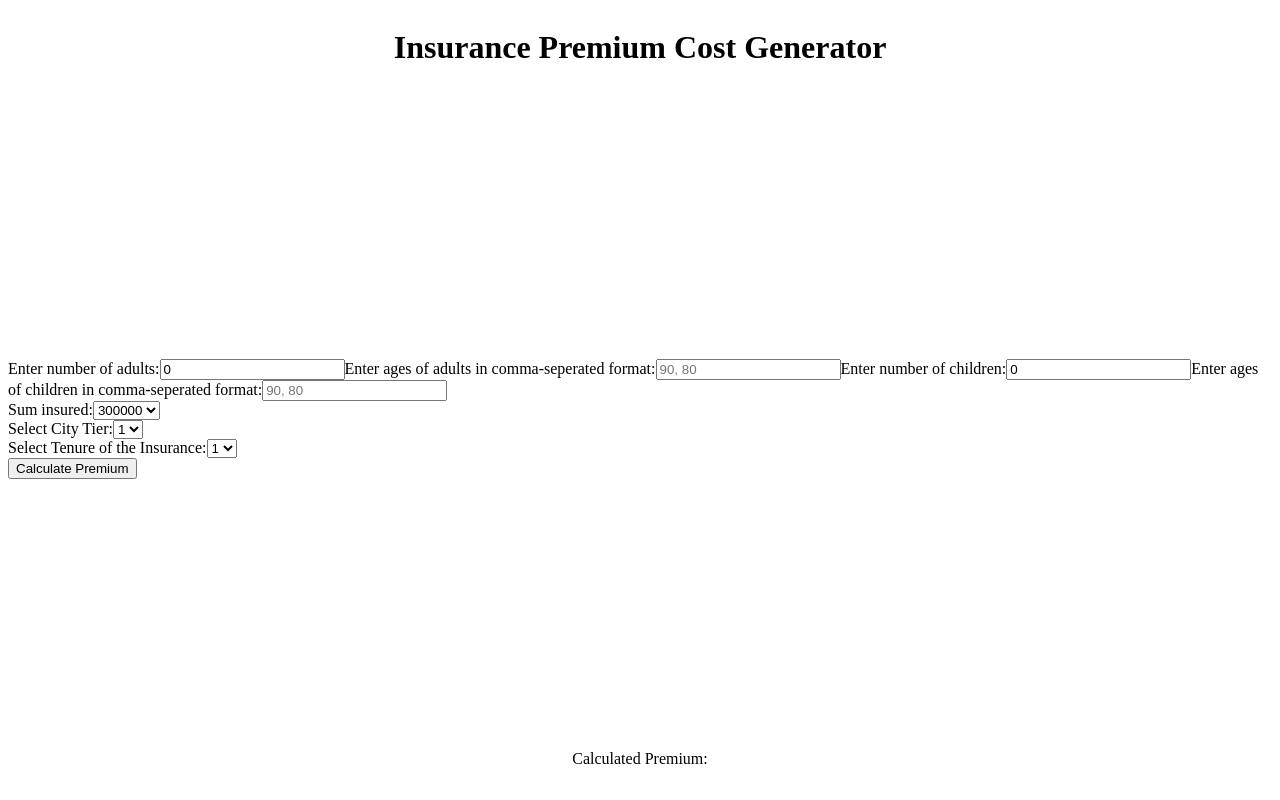
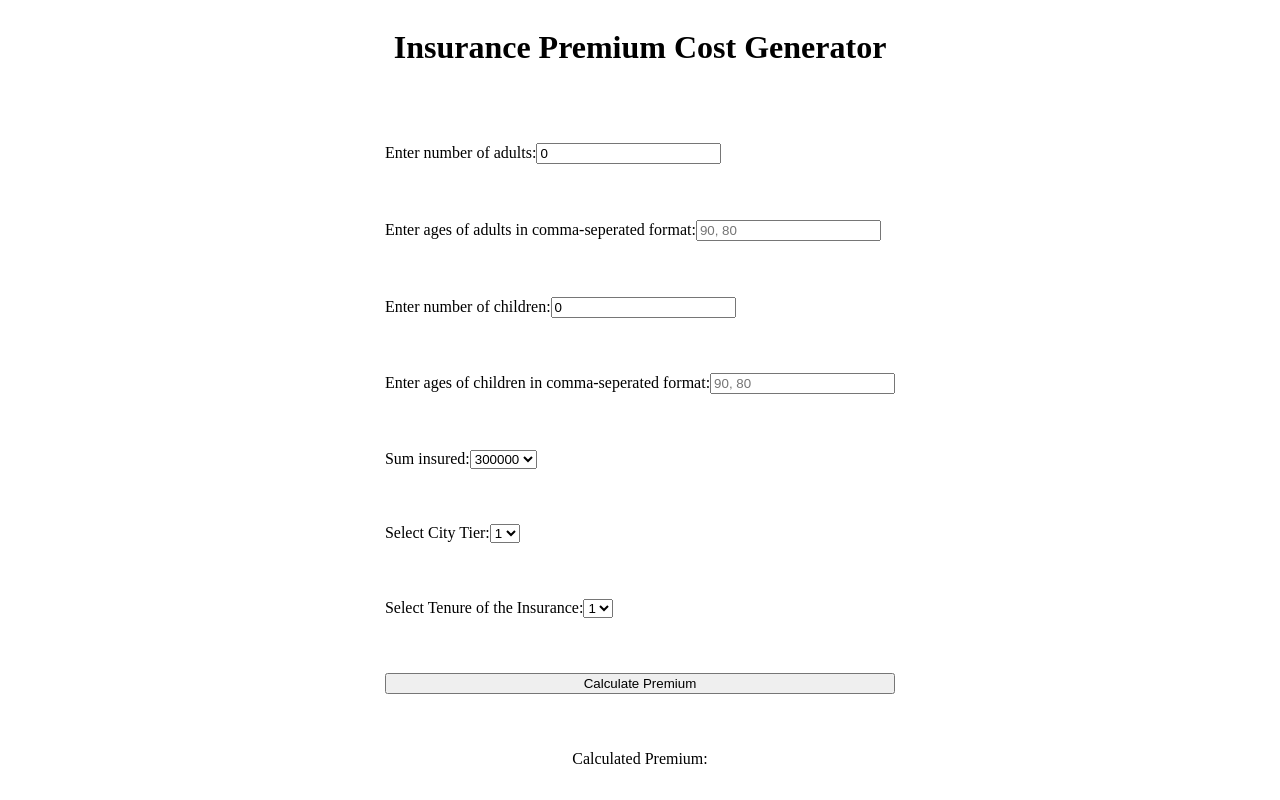
Before and after one commit to daredevilteja/insurance-fe, a React (Vite) app: page / in a window 1280 px wide. Built offline with nearby package versions, Linux system fonts and the light colour scheme.

Commit message:
feat(deps): add react-loader-spinner to dependencies, style(formContainer): add flex styles to formContainer, feat(App): add Suspense and LoadingSpinner components

```diff
--- a/package.json
+++ b/package.json
@@ -11,7 +11,8 @@
   },
   "dependencies": {
     "react": "^18.2.0",
-    "react-dom": "^18.2.0"
+    "react-dom": "^18.2.0",
+    "react-loader-spinner": "^5.3.4"
   },
   "devDependencies": {
     "@types/react": "^18.2.15",
--- a/src/App.css
+++ b/src/App.css
@@ -5,3 +5,10 @@
   justify-content: space-between;
   align-items: center;
 }
+
+.formContainer {
+  display: flex;
+  flex-direction: column;
+  flex: 3;
+  justify-content: space-evenly;
+}
--- a/src/App.jsx
+++ b/src/App.jsx
@@ -1,6 +1,7 @@
-import { useState } from "react";
+import { Suspense, useState } from "react";
 import "./App.css";
 import DropDown from "./components/DropDown";
+import LoadingSpinner from "./components/LoadingSpinner";
 
 function App() {
   const INSURANCE_AMOUNT = ["300000", "400000", "500000"];
@@ -49,8 +50,9 @@ function App() {
 
   return (
     <div className="mainContainer">
+      <Suspense fallback={<LoadingSpinner />}>
         <h1>Insurance Premium Cost Generator</h1>
-      <div>
+        <div className="formContainer">
           <label>
             Enter number of adults:
             <input
@@ -112,6 +114,7 @@ function App() {
         </div>
 
         <div>Calculated Premium: {calculatedPremium}</div>
+      </Suspense>
     </div>
   );
 }
--- /dev/null
+++ b/src/components/LoadingSpinner/index.jsx
@@ -0,0 +1,14 @@
+import { TailSpin } from "react-loader-spinner";
+
+export default function LoadingSpinner() {
+  return (
+    <TailSpin
+      height="80"
+      width="80"
+      color="#4fa94d"
+      ariaLabel="tail-spin-loading"
+      radius="1"
+      visible={true}
+    />
+  );
+}
```
Also changed, not shown: 1 other file (tests, documents, lock files or other folders). Lines whose indentation alone changed are shown as unchanged.
